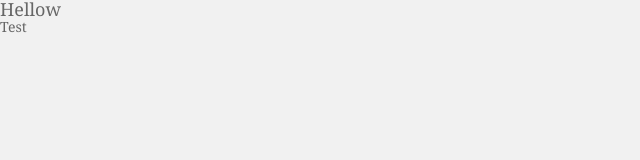
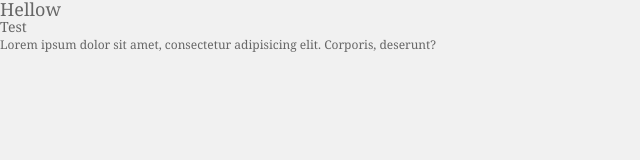
Before and after one commit to AndriiSmoliak/Hebron.Learning, a plain HTML site: page HW2/index.html in a window 1280 px wide. Shown: the whole page, without its empty margins (0-640 px from the left). Drawn offline with Linux system fonts and the light colour scheme; files that its build step writes are made by us from their sources.

Commit message:
add p test

```diff
--- a/HW2/index.html
+++ b/HW2/index.html
@@ -8,5 +8,6 @@
 <body>
     <h2>Hellow</h2>
     <h3>Test</h3>
+    <p>Lorem ipsum dolor sit amet, consectetur adipisicing elit. Corporis, deserunt?</p>
 </body>
 </html>
```
